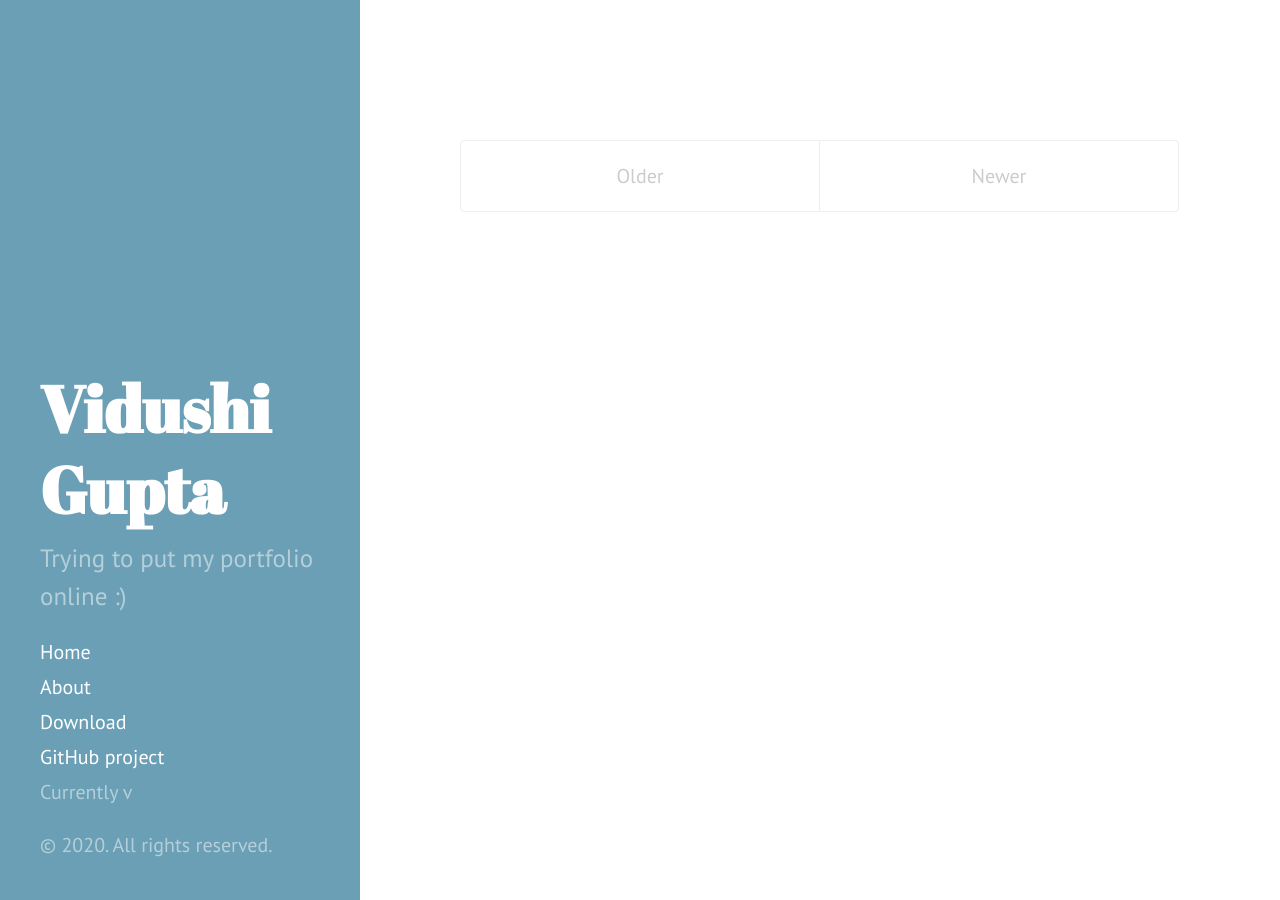
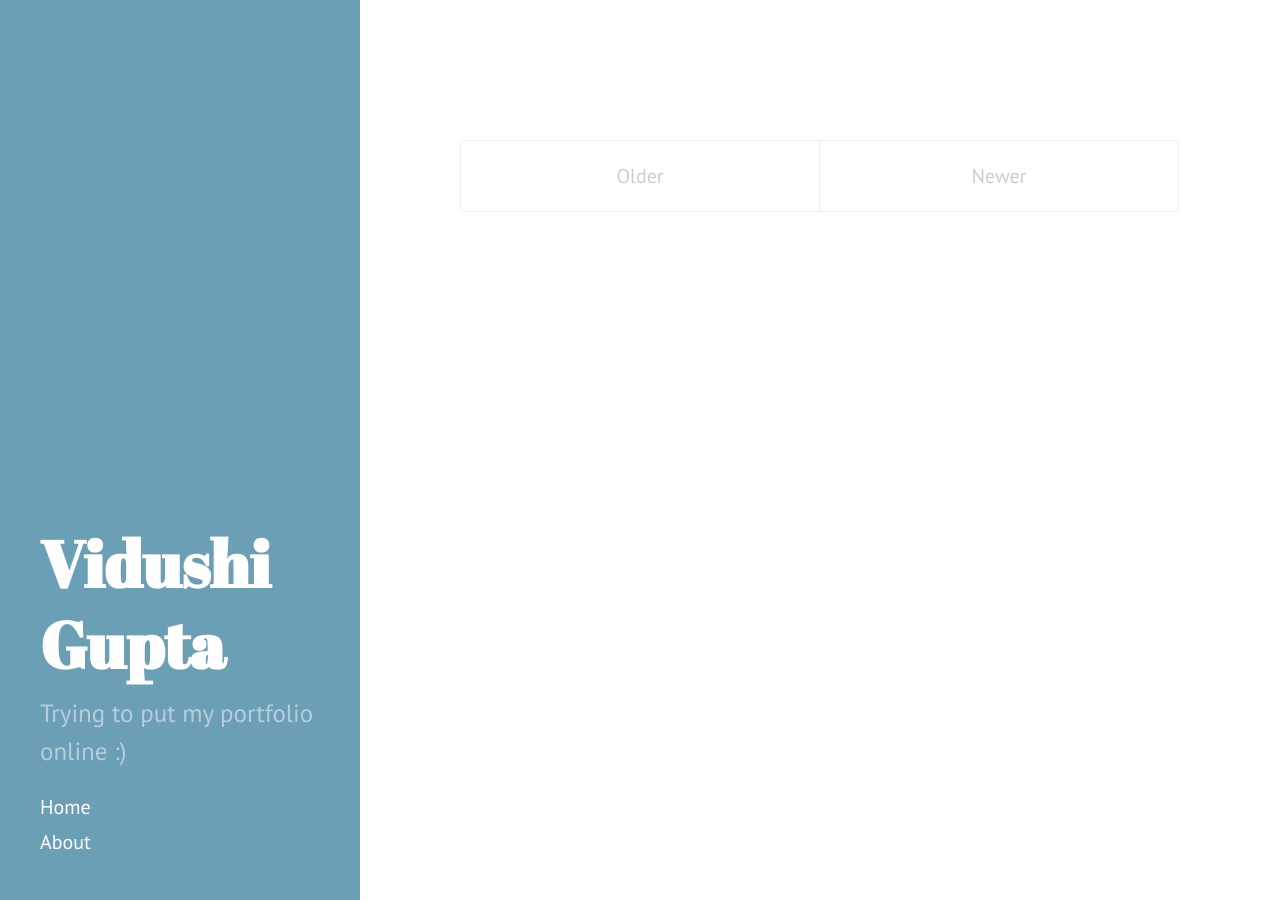
Before and after one commit to VidushiGupta80/vidushigupta80.github.io, a Jekyll site: the page built from index.html, in a window 1280 px wide. Built offline with Jekyll 4.4.1, drawn with Linux system fonts in a browser that asks for light colours; Markdown is read by kramdown in place of the engine named in the settings.

Commit message:
Update sidebar.html

```diff
--- a/_includes/sidebar.html
+++ b/_includes/sidebar.html
@@ -26,11 +26,11 @@
         {% endif %}
       {% endfor %}
 
-      <a class="sidebar-nav-item" href="{{ site.github.repo }}/archive/v{{ site.version }}.zip">Download</a>
-      <a class="sidebar-nav-item" href="{{ site.github.repo }}">GitHub project</a>
-      <span class="sidebar-nav-item">Currently v{{ site.version }}</span>
+<!--       <a class="sidebar-nav-item" href="{{ site.github.repo }}/archive/v{{ site.version }}.zip">Download</a>
+      <a class="sidebar-nav-item" href="{{ site.github.repo }}">GitHub project</a> -->
+<!--       <span class="sidebar-nav-item">Currently v{{ site.version }}</span> -->
     </nav>
 
-    <p>&copy; {{ site.time | date: '%Y' }}. All rights reserved.</p>
+<!--     <p>&copy; {{ site.time | date: '%Y' }}. All rights reserved.</p> -->
   </div>
 </div>
```
